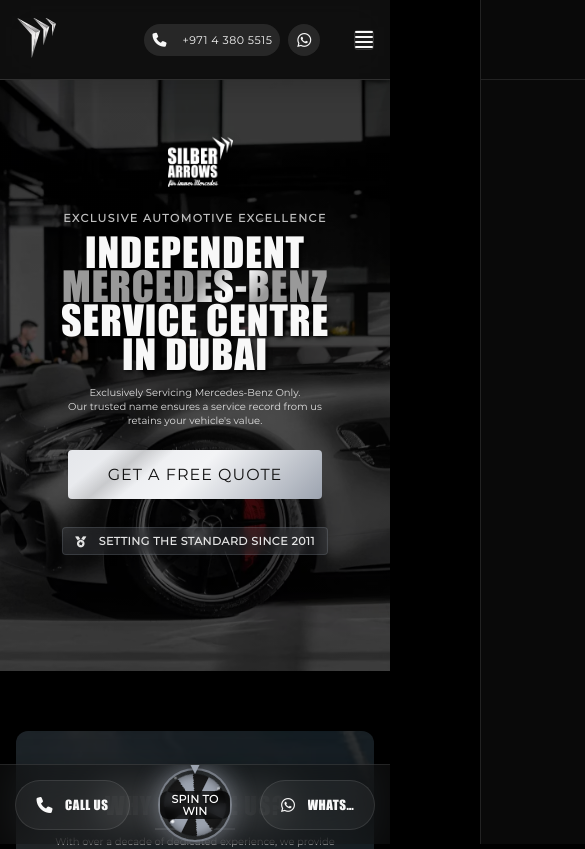
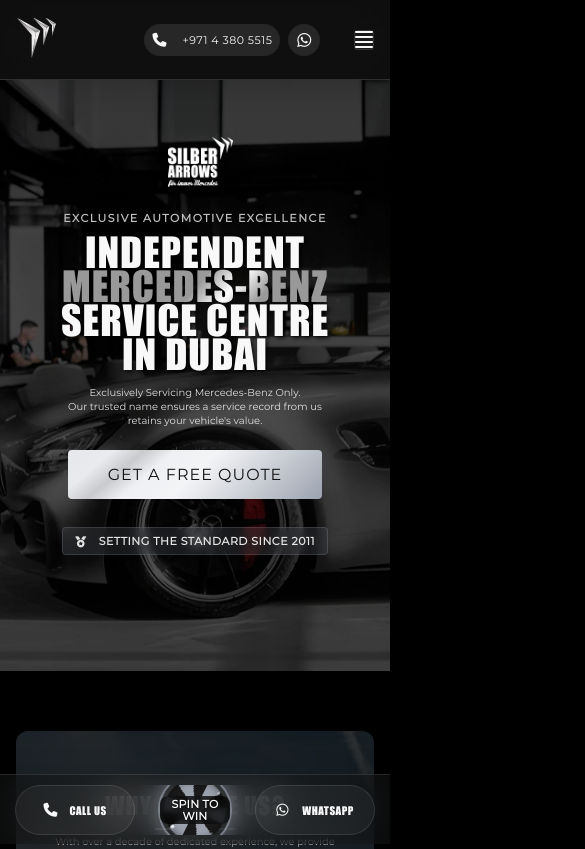
Before and after one commit to gentlegiant96202/silberarrows.github.io, a Next.js app: page / in a window 390 px wide. Shown: the top 849 px of the page, 585 px wide, since content can reach past the window. Built offline with nearby package versions, Linux system fonts and the light colour scheme.

Commit message:
Fix Android footer viewport overflow - add viewport meta tag and strict containment

```diff
--- a/app/globals.css
+++ b/app/globals.css
@@ -60,6 +60,22 @@
     background: var(--dark);
     color: var(--light);
     overflow-x: hidden;
+    /* Android viewport fixes */
+    width: 100%;
+    max-width: 100vw;
+    box-sizing: border-box;
+    position: relative;
+}
+
+/* Ensure all elements respect viewport */
+* {
+    box-sizing: border-box;
+}
+
+html {
+    overflow-x: hidden;
+    width: 100%;
+    max-width: 100vw;
 }
 
 #header-placeholder {
@@ -2202,7 +2218,9 @@
     position: fixed;
     bottom: 0;
     left: 0;
+    right: 0;
     width: 100%;
+    max-width: 100vw;
     background: var(--glass-bg);
     backdrop-filter: blur(var(--glass-blur));
     -webkit-backdrop-filter: blur(var(--glass-blur));
@@ -2210,9 +2228,15 @@
     box-shadow: var(--glass-shadow);
     z-index: 1000;
     padding: 15px 20px;
-    /* Android-specific fixes */
-    min-height: auto;
+    /* Android viewport constraints */
+    box-sizing: border-box;
+    overflow: hidden;
+    contain: layout style paint;
+    /* Height constraints */
+    height: 80px;
+    min-height: 80px;
     max-height: 80px;
+    /* Touch optimizations */
     touch-action: manipulation;
     -webkit-touch-callout: none;
     -webkit-user-select: none;
@@ -2229,9 +2253,15 @@
 
 .footer-actions {
     width: 100%;
+    max-width: 100%;
     display: flex;
     gap: 15px;
     transition: all 0.3s ease;
+    box-sizing: border-box;
+    overflow: hidden;
+    flex-wrap: nowrap;
+    align-items: center;
+    height: 50px;
 }
 
 .footer-action {
@@ -2500,44 +2530,65 @@
 
 @media (max-width: 480px) {
     .mobile-footer {
-        padding: 15px;
-        /* Additional Android constraints */
-        height: auto;
-        min-height: 80px;
-        max-height: 80px;
+        padding: 10px 15px;
+        /* Strict Android constraints */
+        height: 70px;
+        min-height: 70px;
+        max-height: 70px;
         overflow: hidden;
+        left: 0;
+        right: 0;
+        width: 100%;
+        max-width: 100vw;
+        margin: 0;
+    }
+
+    .footer-content {
+        width: 100%;
+        max-width: 100%;
+        margin: 0;
+        padding: 0;
     }
 
     .footer-actions {
-        gap: 15px;
+        gap: 10px;
         height: 50px;
         align-items: center;
+        width: 100%;
+        max-width: 100%;
+        padding: 0;
+        margin: 0;
     }
 
     .footer-action {
         min-width: 0;
         flex: 1;
-        padding: 0 20px;
+        padding: 0 15px;
         height: 50px;
         min-height: 50px;
         max-height: 50px;
-        /* Prevent Android expansion */
-        flex-shrink: 0;
+        /* Strict Android constraints */
+        flex-shrink: 1;
         flex-grow: 1;
+        flex-basis: 0;
         overflow: hidden;
+        margin: 0;
     }
 
     .footer-action span {
-        font-size: 13px;
+        font-size: 11px;
         line-height: 1;
         overflow: hidden;
         text-overflow: ellipsis;
         white-space: nowrap;
+        max-width: 100%;
     }
 
     .footer-action i {
-        font-size: 16px;
+        font-size: 14px;
         flex-shrink: 0;
+        width: 14px;
+        height: 14px;
     }
 }
 
--- a/app/layout.tsx
+++ b/app/layout.tsx
@@ -15,6 +15,8 @@
   return (
     <html lang="en">
       <head>
+        {/* Viewport for mobile compatibility */}
+        <meta name="viewport" content="width=device-width, initial-scale=1.0, maximum-scale=1.0, user-scalable=no, viewport-fit=cover" />
         {/* Preload critical resources */}
         <link rel="preload" href="/assets/images/hero-bg-silver-optimized.avif" as="image" fetchPriority="high" />
         <link rel="preload" href="/assets/fonts/impact.ttf" as="font" type="font/ttf" crossOrigin="" />
```
